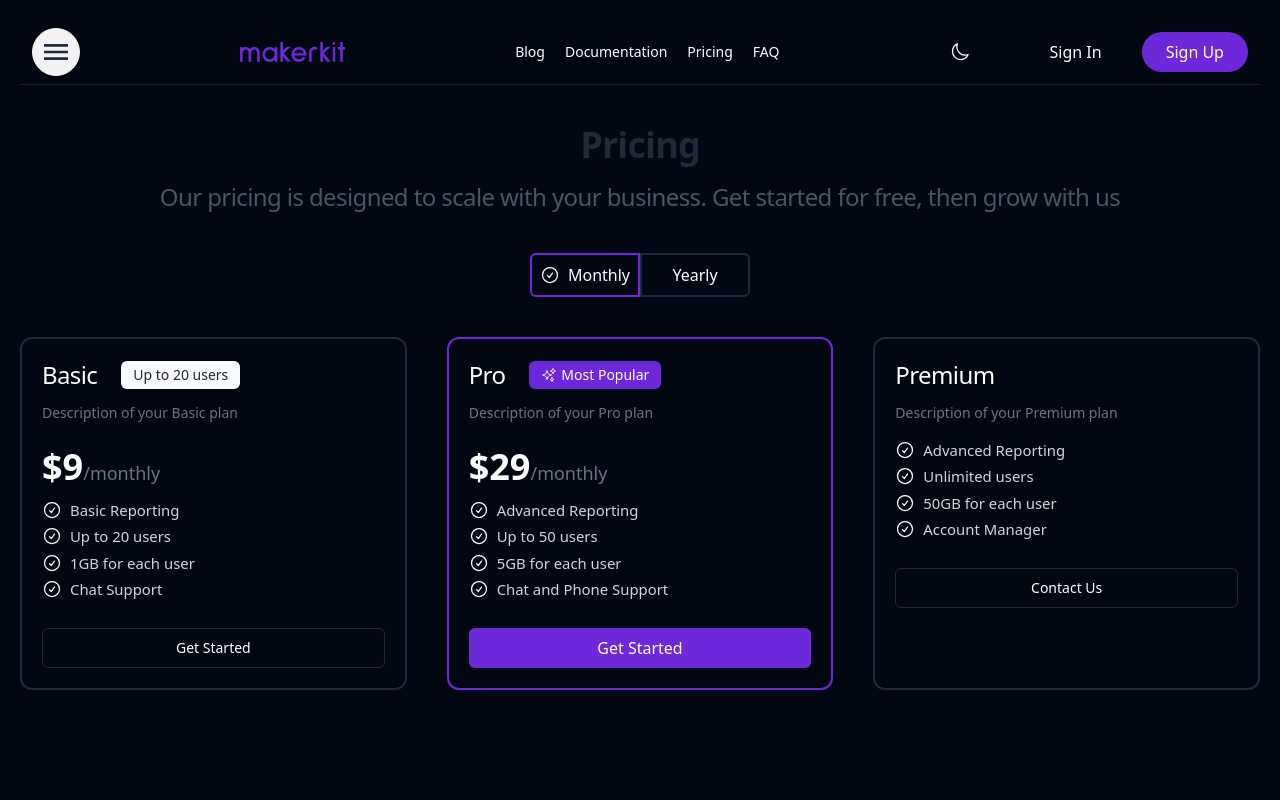
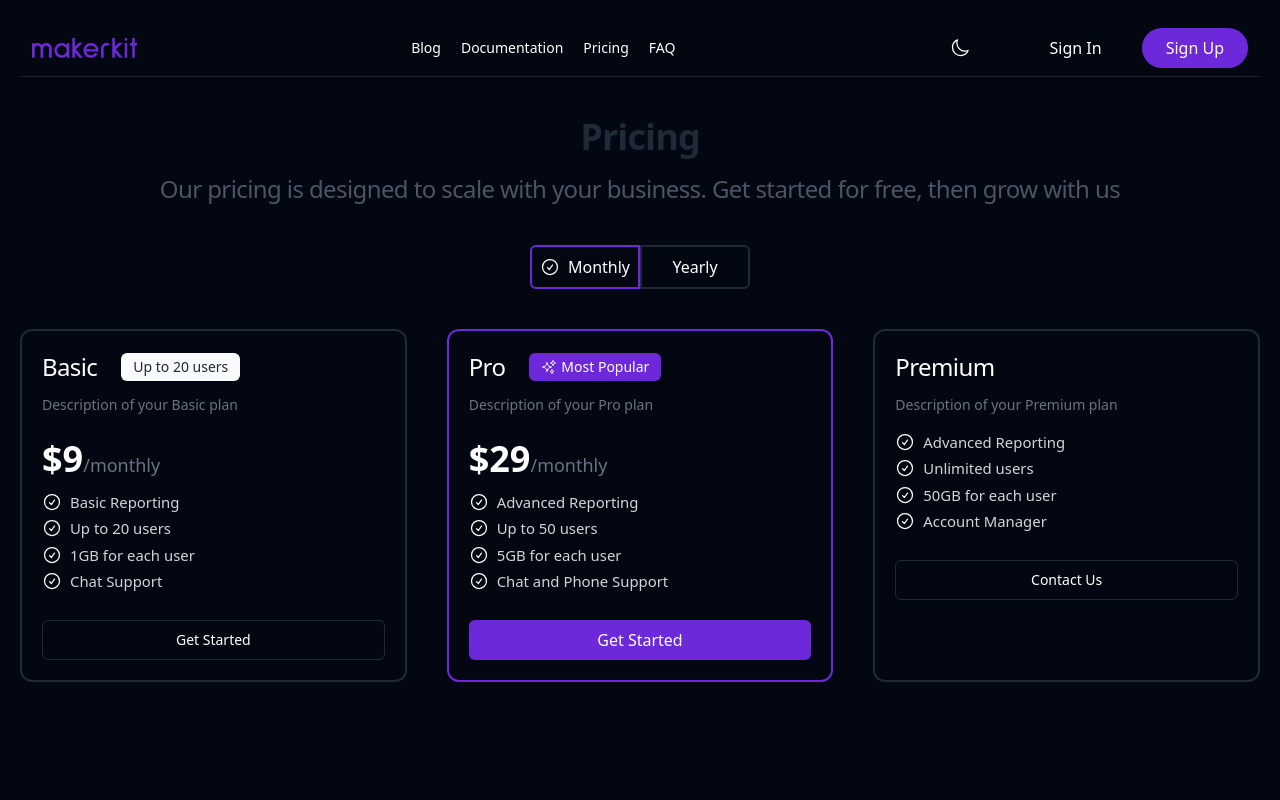
Before and after one commit to elghanbibadr/makerkit1, a React (Vite) app: page /pricing in a window 1280 px wide. Shown: the top 800 px of the page. Built offline with nearby package versions, Linux system fonts and the light colour scheme.

Commit message:
created a logo componenet

```diff
--- a/src/componenet/Home/Hero.jsx
+++ b/src/componenet/Home/Hero.jsx
@@ -16,7 +16,7 @@ const Hero = () => {
           developers and founders
         </span>
       </h1>
-      <p className="gradientParagraph my-6">
+      <p className="gradientParagraph my-6 lg:w-[80%]">
         Here you can write a short description of your SaaS This subheading is
         usually laid out on multiple lines Impress your customers, straight to
         the point.
--- a/src/componenet/Home/Navbar.jsx
+++ b/src/componenet/Home/Navbar.jsx
@@ -3,10 +3,11 @@ import menuHamburger from "../../assets/menu.svg";
 import { Link } from "react-router-dom";
 import moon from "../../assets/moon.svg";
 import sun from "../../assets/sun.svg";
-import logo from "../../assets/logo.svg";
 import Button from "../../ui/Button";
 import { AppContext } from "../../store/AppContext";
 import { logout } from "../../services/apiAuth";
+import MenuList from "../../ui/MenuList";
+import Logo from "../../ui/Logo";
 
 const navLinks = [
   { navLink: "Blog", href: "blog" },
@@ -45,23 +46,8 @@ const Navbar = () => {
     <nav className=" py-2 px-3  border-b border-gray-50 border-opacity-10 dark:border-dark-800/70">
 
       <div className="container mx-auto flex justify-between items-center">
-      <label className="btn btn-circle swap swap-rotate ">
 
-  {/* this hidden checkbox controls the state */}
-  <input type="checkbox" />
-
-  {/* hamburger icon */}
-  <svg className="swap-off fill-current" xmlns="http://www.w3.org/2000/svg" width="32" height="32" viewBox="0 0 512 512"><path d="M64,384H448V341.33H64Zm0-106.67H448V234.67H64ZM64,128v42.67H448V128Z"/></svg>
-
-  {/* close icon */}
-  <svg className="swap-on fill-current" xmlns="http://www.w3.org/2000/svg" width="32" height="32" viewBox="0 0 512 512"><polygon points="400 145.49 366.51 112 256 222.51 145.49 112 112 145.49 222.51 256 112 366.51 145.49 400 256 289.49 366.51 400 400 366.51 289.49 256 400 145.49"/></svg>
-
-</label>
-        <div className="w-[80%] lg:w-auto">
-          <Link to="/">
-            <img src={logo} alt="malerkit logo" />
-          </Link>
-        </div>
+       <Logo />
 
         <div className="lg:flex lg:items-center lg:order-2">
           <div className="relative  mr-10 ">
@@ -126,15 +112,8 @@ const Navbar = () => {
             src={menuHamburger}
             alt="menu hamburger icon"
           />
-          {/* Menu items */}
-          <div
-            className={`lg:flex ${
-              isMenuOpen
-                ? "block  shadow-pinkBoxShadow border border-gray-50 border-opacity-10 p-6 px-8 rounded-md absolute top-14 -right-3"
-                : "hidden"
-            }`}
-          >
-            <ul className="lg:flex">
+
+            <ul className=" hidden lg:block lg:flex">
               {navLinks.map(({ navLink, href }) => (
                 <li
                   key={navLink.id}
@@ -151,9 +130,8 @@ const Navbar = () => {
                 </a>
               </li>
             </ul>
-          </div>
+          { isMenuOpen && <MenuList menuItems={navLinks} />}
         </div>
-        {/* </div> */}
       </div>
     </nav>
   );
--- /dev/null
+++ b/src/ui/Logo.jsx
@@ -0,0 +1,15 @@
+import React from 'react'
+import logo from "../assets/logo.svg";
+import { Link } from 'react-router-dom';
+
+const Logo = () => {
+  return (
+    <div className="w-[80%] lg:w-auto">
+    <Link to="/">
+      <img src={logo} alt="malerkit logo" />
+    </Link>
+  </div>
+  )
+}
+
+export default Logo
--- /dev/null
+++ b/src/ui/MenuList.jsx
@@ -0,0 +1,56 @@
+// import Card from "./Card"
+import { motion } from "framer-motion"
+import { Link } from "react-router-dom";
+// const variants = {
+//   open: {
+//     transition: { staggerChildren: 0.07, delayChildren: 0.2 }
+//   },
+//   closed: {
+//     transition: { staggerChildren: 0.05, staggerDirection: -1 }
+//   }
+// };
+// const variantsli = {
+//   open: {
+//     y: 0,
+//     opacity: 1,
+//     transition: {
+//       y: { stiffness: 1000, velocity: -100 }
+//     }
+//   },
+//   closed: {
+//     y: 100,
+
+//     opacity: 1,
+//     transition: {
+//       y: { stiffness: 1000 }
+//     }
+//   }
+// };
+
+// {menuItems,isOpen}
+const MenuList = ({menuItems}) => {
+  return (
+    // <Card>
+       <div className="shadow-pinkBoxShadow border border-gray-50 border-opacity-10 py-4 p-2 absolute top-14 -right-3 rounded-md">
+         <motion.ul className="lg:flex z-50"  >
+                {menuItems.map(({ navLink, href }) => (
+                  <Link
+                   to={href}
+                   className="text-white">
+                    <motion.li
+                    // variants={variantsli}
+                      key={navLink.id}
+                      className="p-1 lg:px-2.5 text-sm  font-medium  rounded-md  text-gray-300"
+                    >
+                        {navLink}
+                    </motion.li>
+                  </Link>
+                ))}
+
+              </motion.ul>
+       </div>
+      // </Card>
+  )
+}
+
+export default MenuList
```
